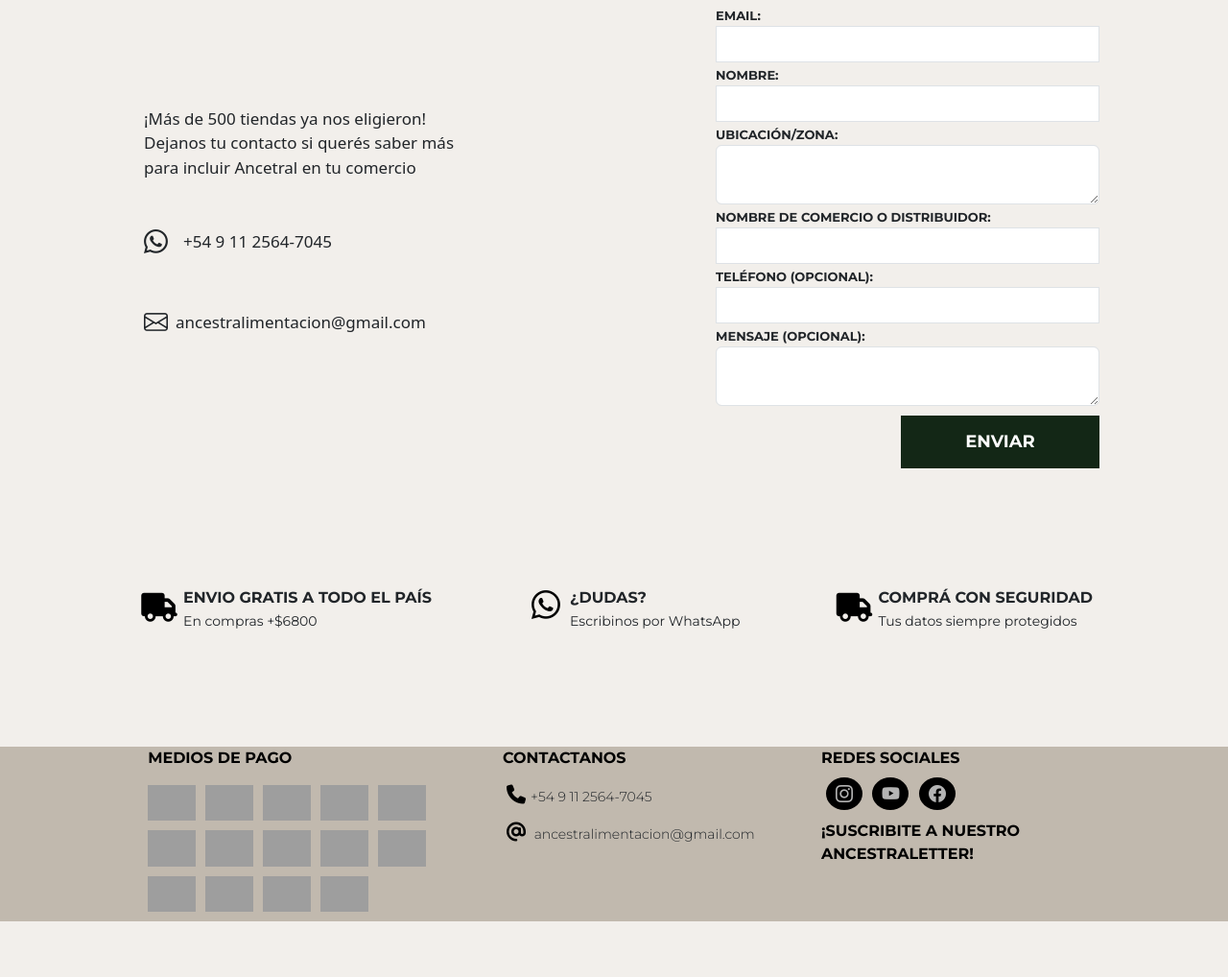
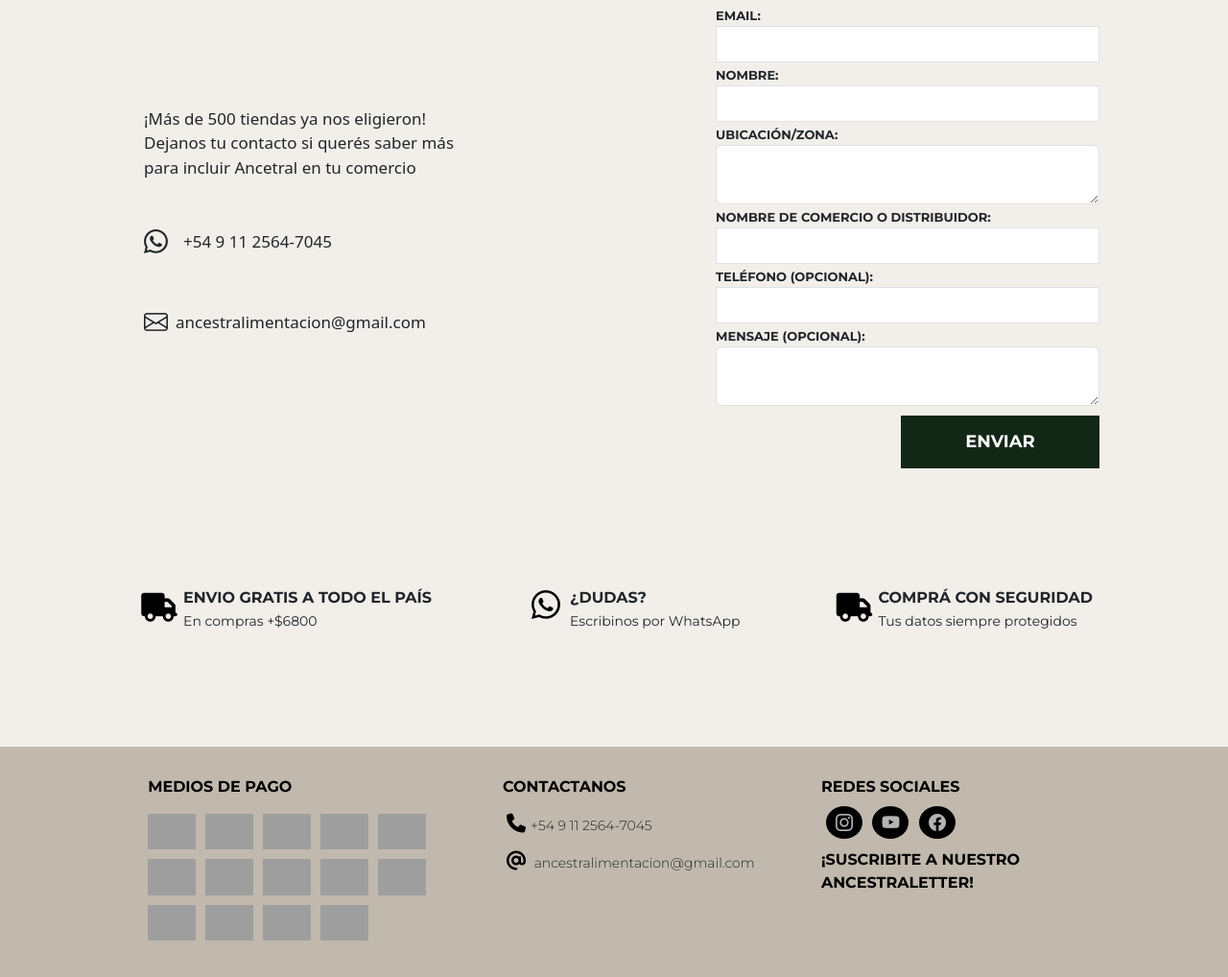
Before and after one commit to LucasCiminelli/Ancestral-HubSpot, a plain HTML site: page index.html in a window 1280 px wide. Shown: the part 834-1852 px from the top of the page at 96% size. Before the commit the page ends 1794 px from the top, so only its background shows below. Drawn offline with nearby package versions, Linux system fonts and the light colour scheme; grey boxes are pictures that could not be loaded; a web font is replaced by a local one.

Commit message:
Ancestral HubSpot

```diff
--- a/styles.css
+++ b/styles.css
@@ -296,7 +296,7 @@ textarea {
   background-color: #c1b9ae;
   width: 100%;
   height: 100%;
-  /* padding: 30px 10px; */
+  padding: 30px 0px;
   font-family: "Montserrat", sans-serif;
 }
 
```
Also changed, not shown: imgs/ancestralIMG (1).jpg (deleted), imgs/ancestralIMG (2).jpg (deleted), imgs/ancestralIMG.webp (deleted), 1 other file.
